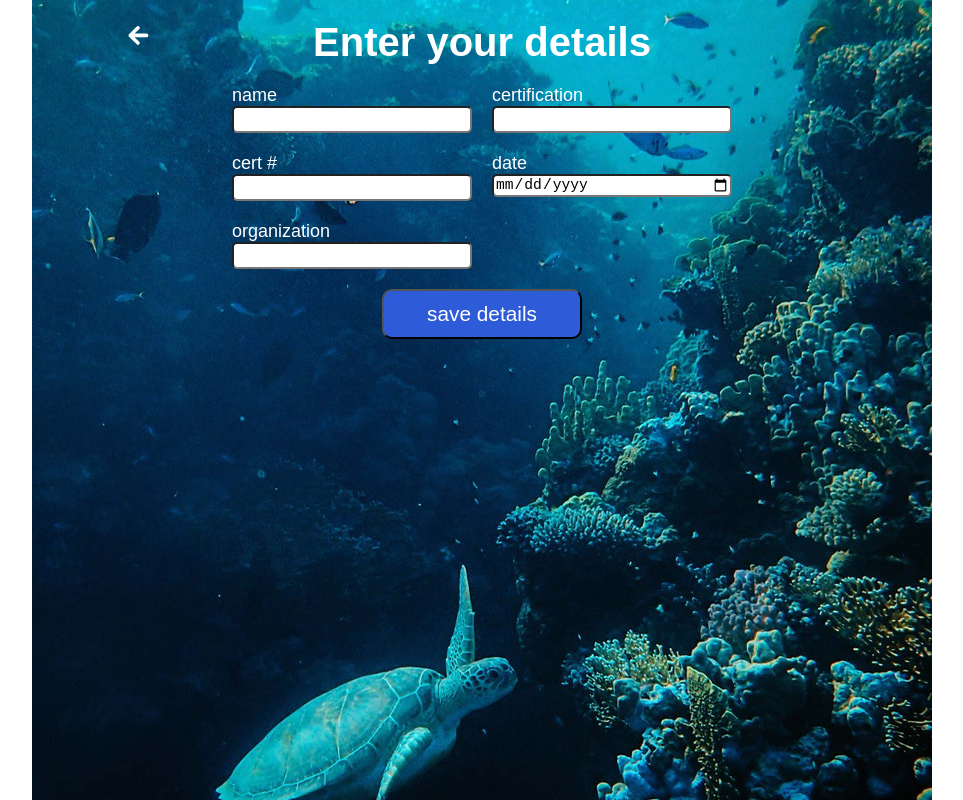
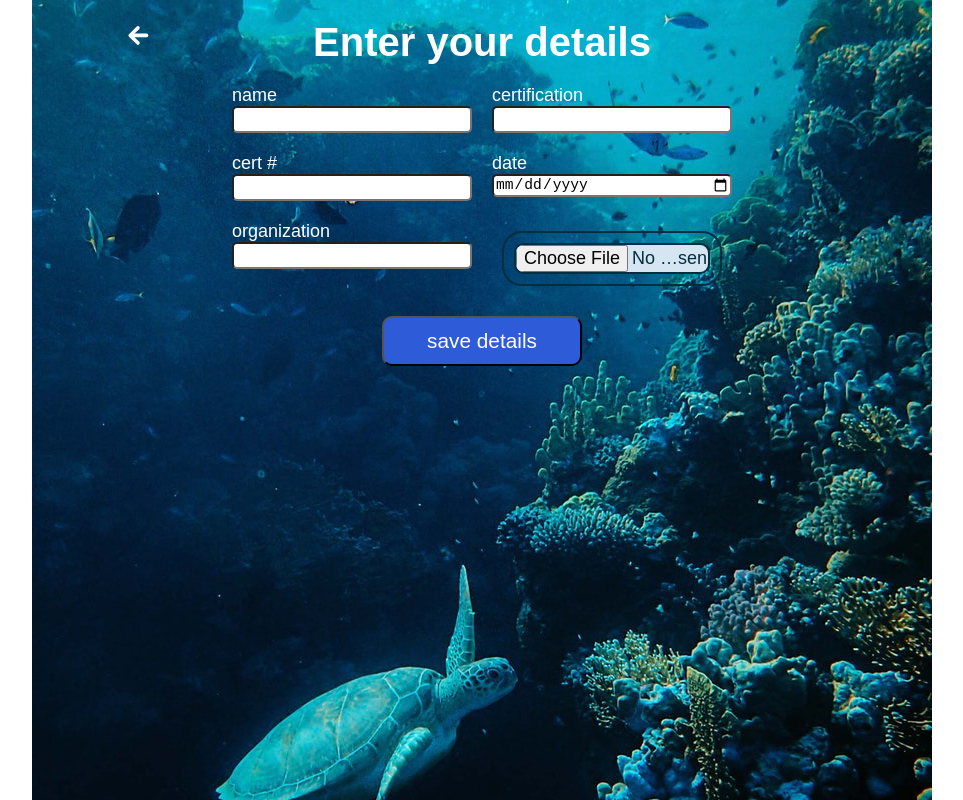
Before and after one commit to FlyingMoe91/capstone-project, a React (Create React App) app: page / in a window 1280 px wide. Both pictures are taken after a click on the button "create new diver +". Shown: the whole page, without its empty margins (158-1121 px from the left). Built offline with nearby package versions, Linux system fonts and the light colour scheme.

Commit message:
Add photo upload and logic

```diff
--- a/package.json
+++ b/package.json
@@ -3,9 +3,12 @@
   "version": "0.1.0",
   "private": true,
   "dependencies": {
+    "@cloudinary/react": "^1.2.2",
+    "@cloudinary/url-gen": "^1.7.0",
     "@testing-library/jest-dom": "^5.16.3",
     "@testing-library/react": "^12.1.4",
     "@testing-library/user-event": "^13.5.0",
+    "axios": "^0.26.1",
     "nanoid": "^3.3.2",
     "react": "^17.0.2",
     "react-dom": "^17.0.2",
--- a/src/components/DiverInfomation/DiverInfo.js
+++ b/src/components/DiverInfomation/DiverInfo.js
@@ -9,6 +9,7 @@ export default function DiverInfo({ diverInfo, onEditDiver }) {
       {diverInfo.certification ? <p>{diverInfo.certification}</p> : null}
       {diverInfo.date ? <p>{diverInfo.date}</p> : null}
       {diverInfo.cert_nr ? <p>{diverInfo.cert_nr}</p> : null}
+      <UploadedImage src={diverInfo.image} alt=""></UploadedImage>
       <ButtonEdit onClick={onEditDiver}>
         <EditIcon />
         <ScreenReaderOnly>edit diver information</ScreenReaderOnly>
@@ -59,3 +60,10 @@ const ButtonEdit = styled.button`
   color: white;
   font-size: 1.3rem;
 `;
+
+const UploadedImage = styled.img`
+  width: 100%;
+  border-radius: 10px;
+  box-shadow: 3px 3px 3px;
+  margin-left: -1px;
+`;
--- a/src/components/FormCreateDiver/CreateDiver.js
+++ b/src/components/FormCreateDiver/CreateDiver.js
@@ -1,10 +1,16 @@
 import styled from 'styled-components';
 import { nanoid } from 'nanoid';
+import { useState } from 'react';
 import { IoMdArrowRoundBack as ArrowBack } from 'react-icons/io';
 import Button from '../Button/Button';
 import ScreenReaderOnly from '../ScreenReaderOnly';
+import axios from 'axios';
+
+const CLOUDNAME = process.env.REACT_APP_CLOUDINARY_CLOUDNAME;
+const PRESET = process.env.REACT_APP_CLOUDINARY_PRESET;
 
 export default function AddDive({ diverInfo, onClickBack, onCreate }) {
+  const [image, setImage] = useState('');
   return (
     <SectionStyled>
       <ButtonBack name="back" onClick={onClickBack}>
@@ -71,13 +77,51 @@ export default function AddDive({ diverInfo, onClickBack, onCreate }) {
             }
           />
         </InputWrapper>
-
+        <ImageUpload>
+          {image ? (
+            <img
+              src={image}
+              alt=""
+              style={{
+                width: '90%',
+                margin: '5%',
+              }}
+            />
+          ) : (
+            <input
+              type="file"
+              name="file"
+              aria-label="upload-your-picture"
+              onChange={upload}
+            />
+          )}
+        </ImageUpload>
         <ButtonSubmit variant="submit" name="save details">
           save details
         </ButtonSubmit>
       </FormStyled>
     </SectionStyled>
   );
+
+  function upload(event) {
+    const url = `https://api.cloudinary.com/v1_1/${CLOUDNAME}/upload`;
+    const formData = new FormData();
+    formData.append('file', event.target.files[0]);
+    formData.append('upload_preset', PRESET);
+
+    axios
+      .post(url, formData, {
+        headers: {
+          'Content-type': 'multipart/form-data',
+        },
+      })
+      .then(onImageSave)
+      .catch(err => console.error(err));
+  }
+
+  function onImageSave(response) {
+    setImage(response.data.url);
+  }
 
   function handleSubmit(event) {
     event.preventDefault();
@@ -91,6 +135,7 @@ export default function AddDive({ diverInfo, onClickBack, onCreate }) {
       date: date.value,
       organization: organization.value,
       _id: nanoid(),
+      image: image,
     });
   }
 }
@@ -145,3 +190,17 @@ const ButtonSubmit = styled(Button)`
   grid-column-start: 1;
   grid-column-end: 3;
 `;
+
+const ImageUpload = styled.div`
+  border: #012e40 2px solid;
+  border-radius: 20px;
+  margin: 10px;
+  padding: 10px;
+  input {
+    border: #012e40 2px solid;
+    border-radius: 10px;
+    width: 100%;
+    background-color: #d5e5f2;
+    color: #012e40;
+  }
+`;
--- a/src/pages/Logbook.js
+++ b/src/pages/Logbook.js
@@ -38,7 +38,7 @@ export default function Logbook({ diveData, onDelete, onCreateDive }) {
               },
               index
             ) => (
-              <li key={_id()}>
+              <li key={_id}>
                 <DiveLog
                   divespot={divespot}
                   location={location}
```
Also changed, not shown: 2 other files (tests, documents, lock files or other folders).
